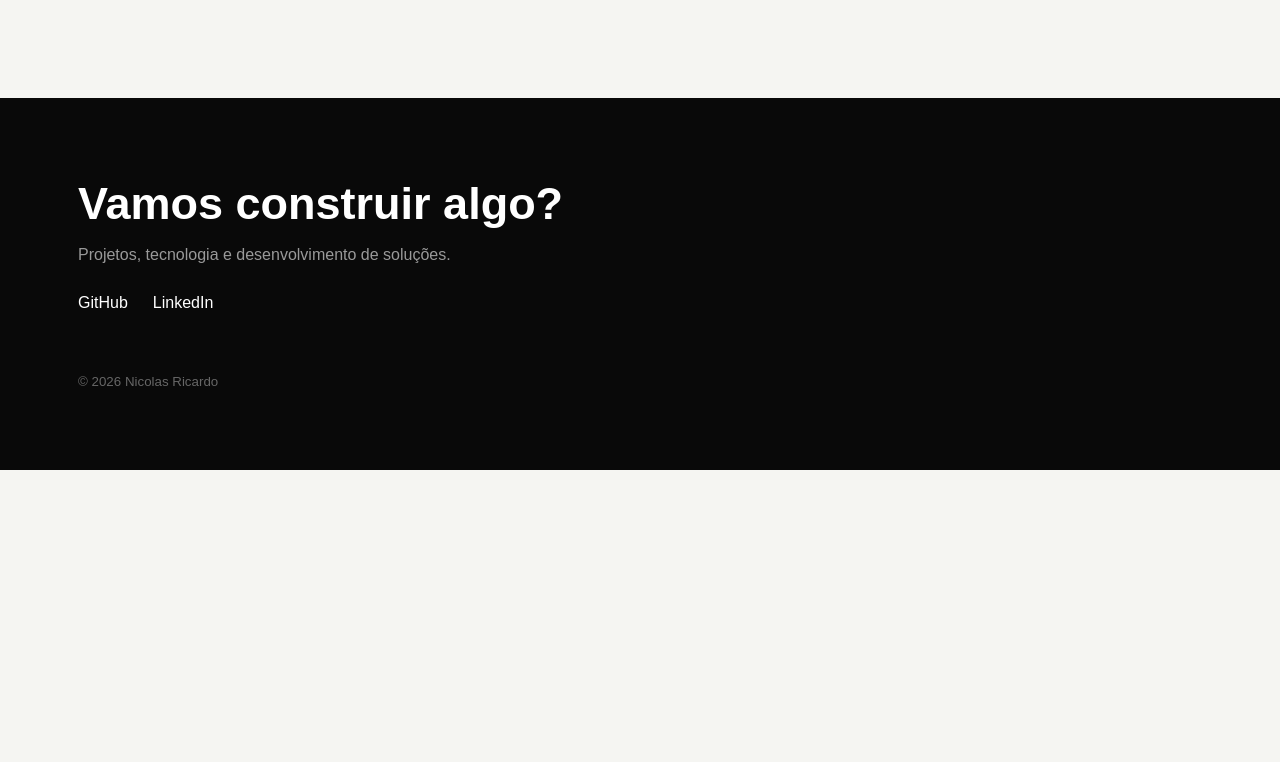
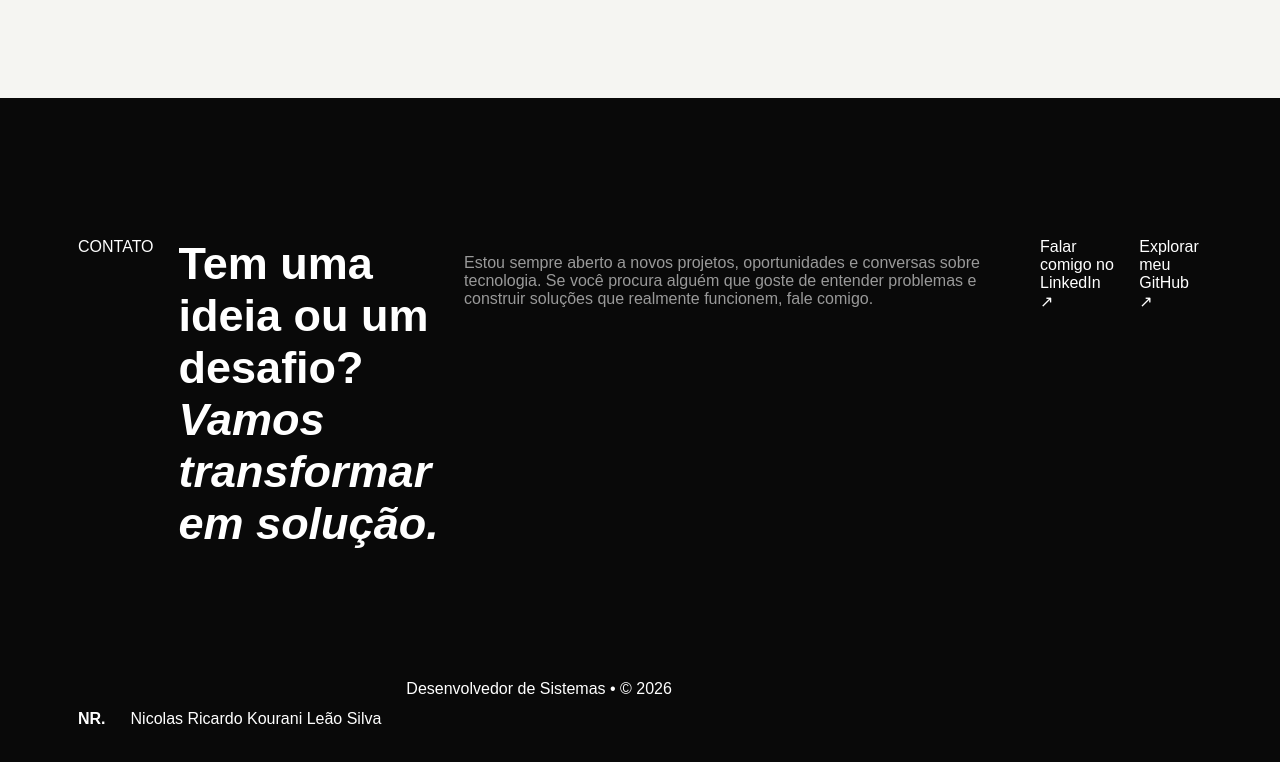
Before and after one commit to Nicolas1xx/portfolio-nicolas, a Next.js app: page / in a window 1280 px wide. Shown: the part 3636-4398 px from the top of the page. Before the commit the page ends 4106 px from the top, so only its background shows below. Built offline with nearby package versions, Linux system fonts and the light colour scheme.

Commit message:
feat: melhora secao final de contato

```diff
--- a/app/page.tsx
+++ b/app/page.tsx
@@ -22,6 +22,6 @@ export default function Home(){
 <section id="projetos"><span className="eyebrow">PORTFÓLIO</span><h2>Projetos em destaque</h2><p className="projectHint">Passe o mouse para explorar • clique para ver o projeto completo</p><div className="grid">{projects.map((p,i)=><button className="projectCard" key={p.name} onClick={()=>setSelected(p)}><span>0{i+1}</span><h3>{p.name}</h3><p>{p.summary}</p><small>{p.stack}</small><strong className="viewProject">VER DETALHES →</strong></button>)}</div></section>
 <section id="formacao" className="dark"><span className="eyebrow">FORMAÇÃO</span><h2>Conhecimento construído na prática.</h2><div className="timeline"><div><b>Atual</b><h3>Análise e Desenvolvimento de Sistemas</h3><p>SENAI • Graduação</p></div><div><b>Concluído</b><h3>Técnico em Desenvolvimento de Sistemas</h3><p>SENAI Luiz Pagliato • Formação técnica</p></div><div><b>Concluído</b><h3>Ensino Médio</h3><p>SESI</p></div></div><h3 className="skilltitle">Tecnologias & competências</h3><div className="tags">{["React","Next.js","TypeScript","JavaScript","Python","Flask","Java","MySQL","PostgreSQL","Supabase","Firebase","MongoDB","Git","APIs","Desenvolvimento Web","Banco de Dados"].map(x=><span key={x}>{x}</span>)}</div></section>
 <section id="certificados"><span className="eyebrow">FORMAÇÃO COMPLEMENTAR</span><h2>Certificações SENAI</h2><div className="certs">{certs.map(c=><div key={c[0]}><b>{c[0]}</b><span>SENAI • {c[1]}</span></div>)}</div></section>
-<footer><h2>Vamos construir algo?</h2><p>Projetos, tecnologia e desenvolvimento de soluções.</p><div><a href="https://github.com/Nicolas1xx">GitHub</a><a href="https://www.linkedin.com/in/nicolas-ricardo-a95741307">LinkedIn</a></div><small>© 2026 Nicolas Ricardo</small></footer>
+<footer><div className="footerTop"><div><span className="footerEyebrow">CONTATO</span><h2>Tem uma ideia ou um desafio?<br/><em>Vamos transformar em solução.</em></h2><p>Estou sempre aberto a novos projetos, oportunidades e conversas sobre tecnologia. Se você procura alguém que goste de entender problemas e construir soluções que realmente funcionem, fale comigo.</p></div><div className="footerActions"><a className="footerPrimary" href="https://www.linkedin.com/in/nicolas-ricardo-a95741307" target="_blank" rel="noreferrer">Falar comigo no LinkedIn <span>↗</span></a><a className="footerSecondary" href="https://github.com/Nicolas1xx" target="_blank" rel="noreferrer">Explorar meu GitHub <span>↗</span></a></div></div><div className="footerBottom"><div><b>NR.</b><span>Nicolas Ricardo Kourani Leão Silva</span></div><span>Desenvolvedor de Sistemas • © 2026</span></div></footer>
 {selected&&<div className="modalBackdrop" onMouseDown={()=>setSelected(null)}><div className="projectModal" role="dialog" aria-modal="true" aria-label={selected.name} onMouseDown={e=>e.stopPropagation()}><button className="closeModal" onClick={()=>setSelected(null)} aria-label="Fechar">×</button><span className="eyebrow">PROJETO EM DETALHES</span><h2>{selected.name}</h2><p className="modalLead">{selected.summary}</p><div className="modalStack">{selected.stack}</div><div className="detailGrid"><div><h3>O desafio</h3><p>{selected.problem}</p></div><div><h3>Como foi desenvolvido</h3><p>{selected.development}</p></div><div><h3>Principais funcionalidades</h3><ul>{selected.features.map(f=><li key={f}>{f}</li>)}</ul></div><div><h3>Arquitetura</h3><p>{selected.architecture}</p></div></div></div></div>}
 </main>}
```
